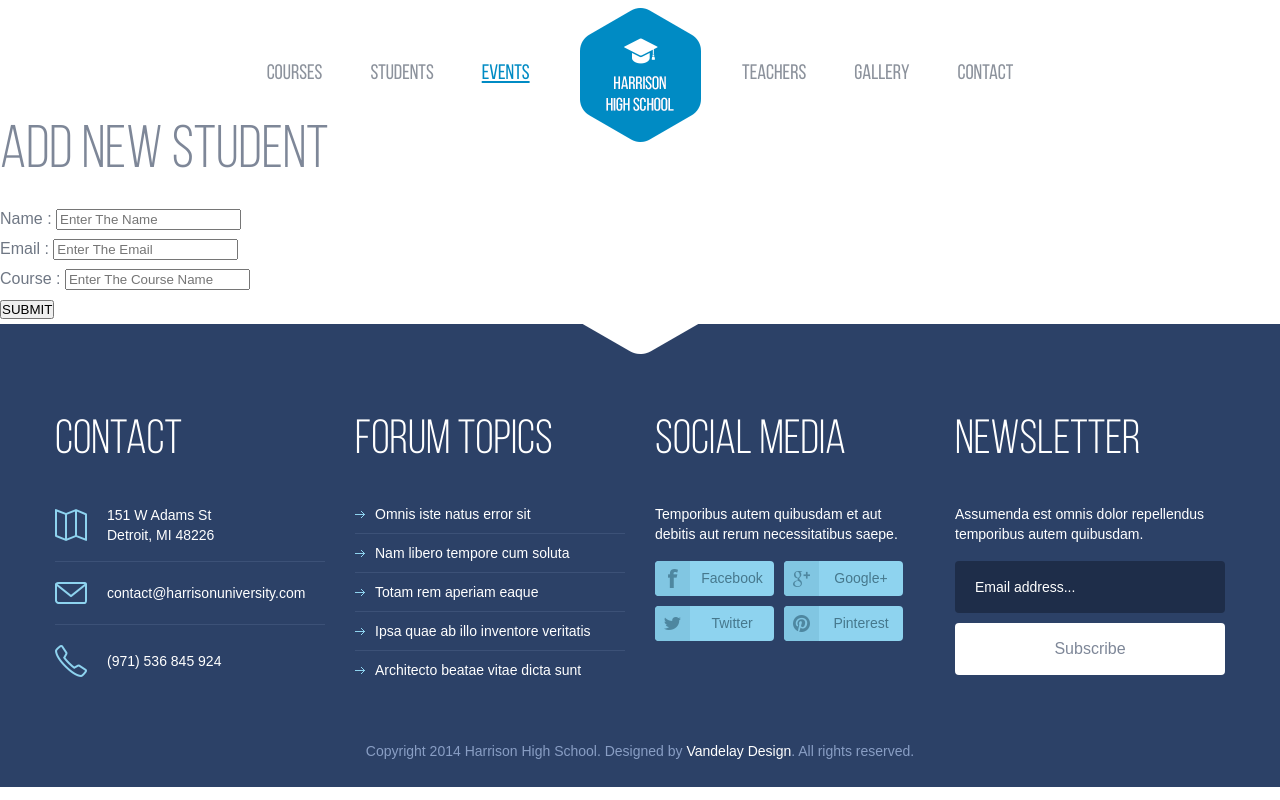
After one commit to akhil429359/sys, a Django app: page /add_student in a window 1280 px wide. The commit adds this page. Run offline with Django 5.2, Linux system fonts and the light colour scheme.

Commit message:
studentlist CRUD done

```diff
--- a/sms/App/views.py
+++ b/sms/App/views.py
@@ -1,3 +1,40 @@
-from django.shortcuts import render
+from django.shortcuts import render,redirect
+from .models import Student
+# Create your views here.
 
-# Create your views here.
+def index(request):
+    return render(request,'index.html')
+def events(request):
+    return render(request,'events.html')
+def gallery(request):
+    return render(request,'gallery.html')
+def student_list(request):
+    data = Student.objects.all()
+    return render(request,'student_list.html',{"data":data})
+
+def add_student(request):
+    if request.method == 'POST':
+        name = request.POST['name']
+        email = request.POST['email']
+        course = request.POST['course']
+        data = Student.objects.create(name=name,email=email,course=course)
+        data.save()
+        return redirect(student_list)
+    else:
+        return render(request,'add_student.html')
+
+def update_student(request,id):
+    data = Student.objects.get(id=id)
+    if request.method == 'POST':
+        data.name = request.POST['name']
+        data.email = request.POST['email']
+        data.course = request.POST['course']
+        data.save()
+        return redirect(student_list)
+    else:
+        return render(request,'update_student.html',{"data":data})
+
+def delete_student(request,id):
+    data = Student.objects.get(id=id)
+    data.delete()
+    return redirect(student_list)
--- /dev/null
+++ b/sms/Template/add_student.html
@@ -0,0 +1,22 @@
+{% extends 'index.html' %}
+{% load static %}
+{% block content %}
+
+<h1>ADD NEW STUDENT</h1>
+<form action="add_student" method="post">
+    {% csrf_token %}
+    <div>
+        <label for="">Name : </label>
+        <input type="text" placeholder="Enter The Name" name="name">
+    </div>
+    <div>
+        <label for="">Email : </label>
+        <input type="text" placeholder="Enter The Email" name="email">
+    </div>
+    <div>
+        <label for="">Course : </label>
+        <input type="text" placeholder="Enter The Course Name" name="course">
+    </div>
+    <button type="submit">SUBMIT</button>
+</form>
+{% endblock %}
--- a/sms/Template/index.html
+++ b/sms/Template/index.html
@@ -6,7 +6,7 @@
 	<meta charset="utf-8">
 	<title>HarrisonHighSchool</title>
 	<meta name="viewport" content="width=device-width, initial-scale=1, maximum-scale=1, minimum-scale=1, user-scalable=no">
-	<link rel="stylesheet" media="all" href="{% static 'css/style.css' %}">
+	<link rel="stylesheet" media="all" href="{% static 'assets/css/style.css' %}">
 	<!--[if lt IE 9]>
 		<script src="http://html5shiv.googlecode.com/svn/trunk/html5.js"></script>
 	<![endif]-->
@@ -15,17 +15,17 @@
 
 	<header id="header">
 		<div class="container">
-			<a href="{% static 'index.html' %}" id="logo" title="HarrisonHighSchool">HarrisonHighSchool</a>
+			<a href="index" id="logo" title="HarrisonHighSchool">HarrisonHighSchool</a>
 			<div class="menu-trigger"></div>
 			<nav id="menu">
 				<ul>
-					<li><a href="{% static 'events.html' %}">Courses</a></li>
-					<li><a href="{% static 'gallery.html' %}">Students</a></li>
-					<li class="current"><a href="{% static 'events.html' %}">Events</a></li>
+					<li><a href="events">Courses</a></li>
+					<li><a href="student_list">Students</a></li>
+					<li class="current"><a href="events">Events</a></li>
  				</ul>
 				<ul>
-					<li><a href="{% static 'gallery.html' %}">Teachers</a></li>
-					<li><a href="{% static 'gallery.html' %}">Gallery</a></li>
+					<li><a href="gallery">Teachers</a></li>
+					<li><a href="gallery">Gallery</a></li>
 					<li><a href=# class="get-contact">Contact</a></li>
    				</ul>
 			</nav>
@@ -73,14 +73,14 @@
 	<section class="posts">
 		<div class="container">
 			<article>
-				<div class="pic"><img width="121" src="{% static 'images/2.png' %}" alt=""></div>
+				<div class="pic"><img width="121" src="{% static 'assets/images/2.png' %}" alt=""></div>
 				<div class="info">
 					<h3>The best learning methods</h3>
 					<p>Sed ut perspiciatis unde omnis iste natus error sit voluptatem accusantium doloremque laudantium, totam rem aperiam, eaque ipsa quae ab illo inventore veritatis quasi architecto beatae vitae dicta sunt explicabo. </p>
 				</div>
 			</article>
 			<article>
-				<div class="pic"><img width="121" src="{% static 'images/3.png' %}" alt=""></div>
+				<div class="pic"><img width="121" src="{% static 'assets/images/3.png' %}" alt=""></div>
 				<div class="info">
 					<h3>Awesome results of our students</h3>
 					<p>Vero eos et accusamus et iusto odio dignissimos ducimus blanditiis praesentium voluptatum deleniti atque corrupti quos dolores et quas molestias excepturi sint occaecati cupiditate non provident, similique sunt in culpa.</p>
@@ -94,7 +94,7 @@
 		<div class="container">
 			<h2>Latest news</h2>
 			<article>
-				<div class="pic"><img src="{% static 'images/1.png' %}" alt=""></div>
+				<div class="pic"><img src="{% static 'assets/images/1.png' %}" alt=""></div>
 				<div class="info">
 					<h4>Omnis iste natus error sit voluptatem accusantium </h4>
 					<p class="date">14 APR 2014, Jason Bang</p>
@@ -103,7 +103,7 @@
 				</div>
 			</article>
 			<article>
-				<div class="pic"><img src="{% static 'images/1_1.png' %}" alt=""></div>
+				<div class="pic"><img src="{% static 'assets/images/1_1.png' %}" alt=""></div>
 				<div class="info">
 					<h4>Omnis iste natus error sit voluptatem accusantium </h4>
 					<p class="date">14 APR 2014, Jason Bang</p>
@@ -243,9 +243,9 @@
 		</form>
 	</div>
 
-	<script src="{% static 'js/jquery-1.11.1.min.js' %}"></script>
-	<script>window.jQuery || document.write("<script src='{% static 'js/jquery-1.11.1.min.js' %}'>\x3C/script>")</script>
-	<script src="{% static 'js/plugins.js' %}"></script>
-	<script src="{% static 'js/main.js' %}"></script>
+	<script src="{% static 'assets/js/jquery-1.11.1.min.js' %}"></script>
+	<script>window.jQuery || document.write("<script src='{% static 'assets/js/jquery-1.11.1.min.js' %}'>\x3C/script>")</script>
+	<script src="{% static 'assets/js/plugins.js' %}"></script>
+	<script src="{% static 'assets/js/main.js' %}"></script>
 </body>
 </html>
--- a/sms/sms/urls.py
+++ b/sms/sms/urls.py
@@ -16,11 +16,20 @@ Including another URLconf
 """
 from django.contrib import admin
 from django.urls import path
+from App import views
 from django.conf import settings
 from django.conf.urls.static import static
 
 urlpatterns = [
     path('admin/', admin.site.urls),
+    path('',views.index,name='index'),
+    path('events',views.events,name='events'),
+    path('gallery',views.gallery,name='gallery'),
+    path('student_list',views.student_list,name='student_list'),
+    path('add_student',views.add_student,name='add_student'),
+    path('update_student/<int:id>',views.update_student,name='update_student'),
+    path('delete_student/<int:id>',views.delete_student,name='delete_student'),
+
 
 ]
 
--- a/sms/static/assets/css/style.css
+++ b/sms/static/assets/css/style.css
@@ -470,8 +470,6 @@ h1.single{
 	width: 100%;
 }
 
-#sidebar .calendar table tr {
-}
 
 #sidebar .calendar th {
 	font-family: 'BebasNeue';
@@ -1206,8 +1204,7 @@ a.btn.blue,
 	z-index: 8030;
 }
 
-.fancybox-opened .fancybox-skin {
-}
+
 
 .fancybox-outer, .fancybox-inner {
 	position: relative;
```
Also changed, not shown: sms/Template/events.html (+6 -6 lines), sms/Template/gallery.html (+52 -52 lines), sms/Template/student_list.html (added, +26 -0 lines), sms/Template/update_student.html (added, +22 -0 lines), sms/db.sqlite3.
